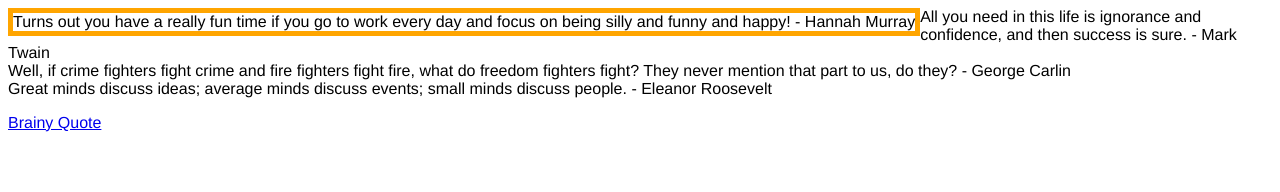
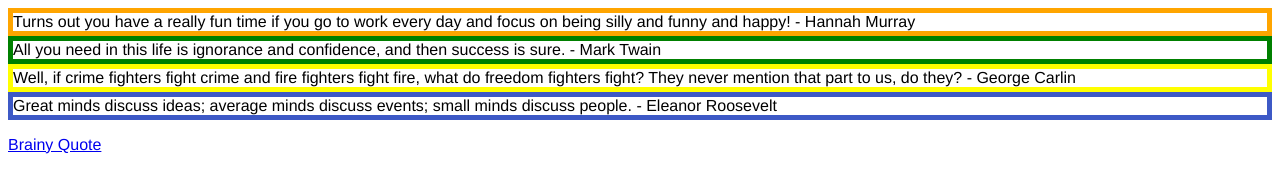
Before and after one commit to Dylan-Rabin/si364css, a plain HTML site: page index.htm in a window 1280 px wide. Drawn offline with Linux system fonts and the light colour scheme.

Commit message:
Update blocks.css

```diff
--- a/blocks.css
+++ b/blocks.css
@@ -11,5 +11,27 @@ body {
    border-style: solid;
    border-color: orange;
    border-width: 5px;
-   float: left;
+   left: 25%;
+   top: 0%;
 }
+#two {
+   border-style: solid;
+   border-color: green;
+   border-width: 5px;
+   right: 25%;
+   top: 0%;
+}
+#three {
+   border-style: solid;
+   border-color: yellow;
+   border-width: 5px;
+   left: 25%;
+   bottom: 0%;
+}
+#four {
+   border-style: solid;
+   border-color: #3d59c6;
+   border-width: 5px;
+   right: 25%;
+   bottom: 0%;
+}
```
